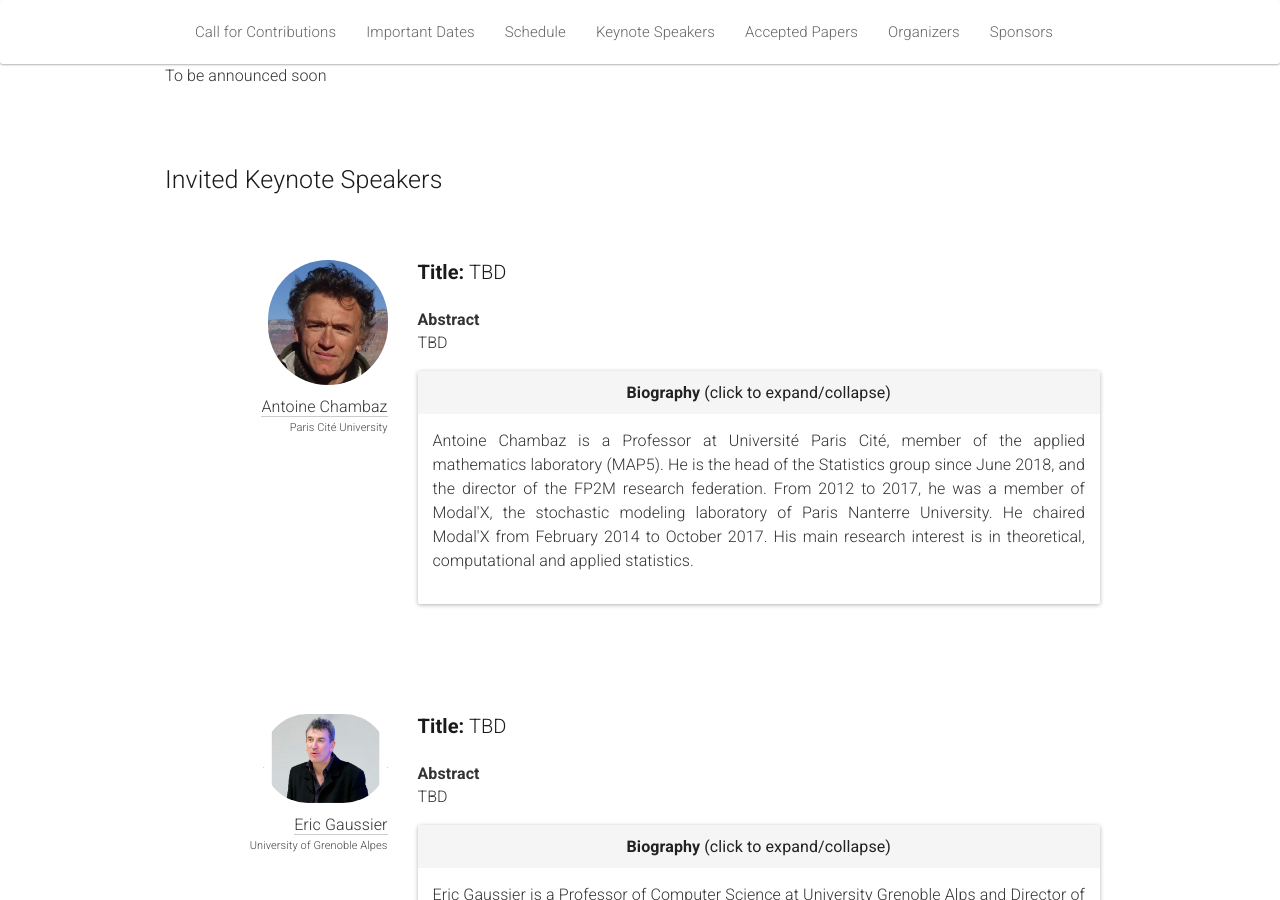
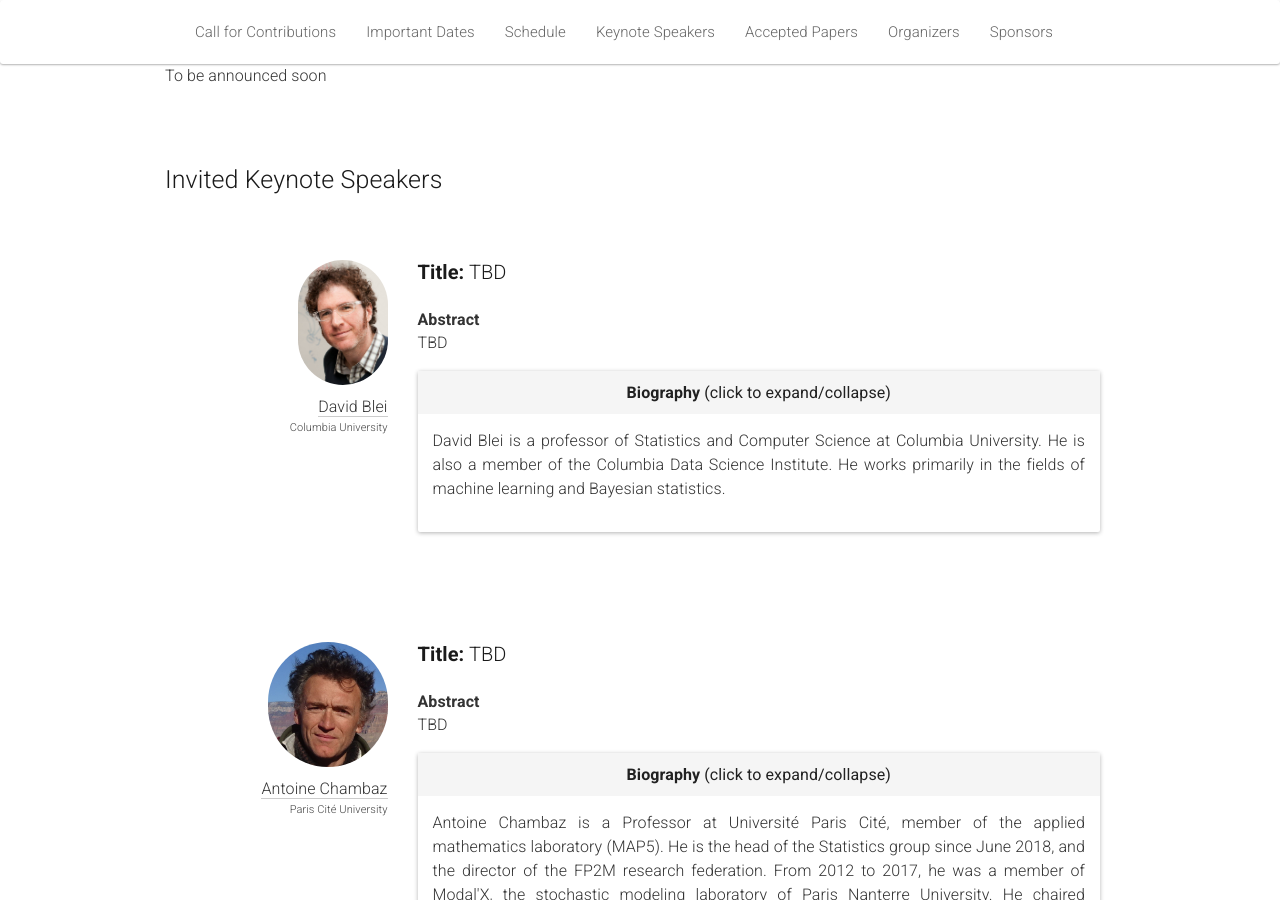
Before and after one commit to quarter-on-causality/quarter-on-causality.github.io, a Jekyll site: the page built from _pages/home_analysis.md, in a window 1280 px wide and 900 px high, scrolled down 2174 px. Built offline with Jekyll 4.4.1, drawn with Linux system fonts in a browser that asks for light colours; nearby versions of some CDN libraries.

Commit message:
Update the list of confirmed keynote speakers

```diff
--- a/_pages/home_analysis.md
+++ b/_pages/home_analysis.md
@@ -130,7 +130,34 @@ This colloquium will several keynote speakers including Antoine Chambaz, Eric Ga
 <div class="row">
   <div class="col-xs-12"><a class="anchor" id="speakers"></a>
     <h2>Invited Keynote Speakers</h2>
-    <br>
+    <br/>
+    <div class="row speaker">
+      <div class="col-sm-3 speaker-pic">
+        <a href="http://www.cs.columbia.edu/~blei">
+          <img class="people-pic" src="/analysis/img/people/blei.jpeg" />
+        </a>
+        <div class="people-name">
+          <a href="http://www.cs.columbia.edu/~blei">David Blei</a>
+          <h6>Columbia University</h6>
+        </div>
+      </div>
+      <div class="col-sm-9">
+        <h3><b>Title:</b> TBD</h3><br />
+        <b>Abstract</b><p class="speaker-abstract">TBD</p>
+        <div class="panel panel-default">
+          <div class="panel-heading" data-toggle="collapse" href="#dmb-bio" style="cursor:pointer;text-align:center">
+            <b>Biography <span style="font-weight:normal">(click to expand/collapse)</span></b>
+          </div>
+          <div id="dmb-bio" class="panel-collapse collapse in"><div class="panel-body">
+            <p class="speaker-bio">
+            David Blei is a professor of Statistics and Computer Science at Columbia University.
+            He is also a member of the Columbia Data Science Institute. He works primarily in the fields of machine learning and Bayesian statistics.
+            </p>
+          </div></div>
+        </div>
+      </div>
+    </div>
+    <br/>
     <div class="row speaker">
       <div class="col-sm-3 speaker-pic">
         <a href="https://helios2.mi.parisdescartes.fr/~chambaz/index.php?choix=1">
@@ -156,32 +183,6 @@ This colloquium will several keynote speakers including Antoine Chambaz, Eric Ga
         </div>
       </div>
     </div>
-    <!-- <div class="row speaker">
-      <div class="col-sm-3 speaker-pic">
-        <a href="http://www.cs.columbia.edu/~blei">
-          <img class="people-pic" src="/analysis/img/people/blei.jpeg" />
-        </a>
-        <div class="people-name">
-          <a href="http://www.cs.columbia.edu/~blei">David Blei</a>
-          <h6>Columbia University</h6>
-        </div>
-      </div>
-      <div class="col-sm-9">
-        <h3>TBD</h3><br />
-        <b>Abstract</b><p class="speaker-abstract">TBD</p>
-        <div class="panel panel-default">
-          <div class="panel-heading" data-toggle="collapse" href="#dmb-bio" style="cursor:pointer;text-align:center">
-            <b>Biography <span style="font-weight:normal">(click to expand/collapse)</span></b>
-          </div>
-          <div id="dmb-bio" class="panel-collapse collapse in"><div class="panel-body">
-            <p class="speaker-bio">
-            David Blei is a professor of Statistics and Computer Science at Columbia University.
-            He is also a member of the Columbia Data Science Institute. He works primarily in the fields of machine learning and Bayesian statistics.
-            </p>
-          </div></div>
-        </div>
-      </div>
-    </div> -->
     <br/>
     <div class="row speaker">
       <div class="col-sm-3 speaker-pic">
```
Also changed, not shown: _pages/home_challenges.md (+0 -5 lines).
